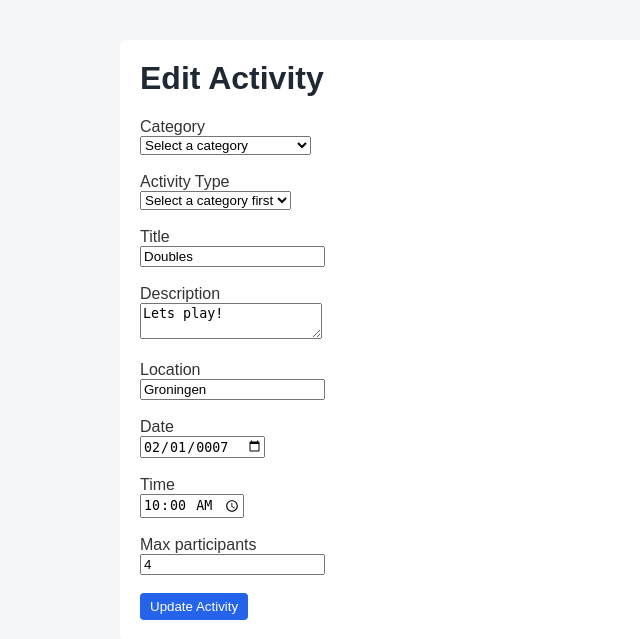
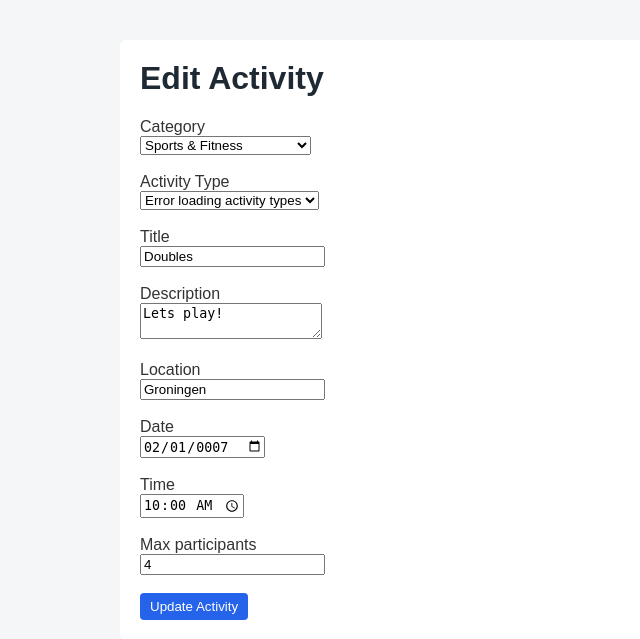
Before and after one commit to Lars511/DDWT_final_project, a Flask app: template app/templates/edit_activity.html in a window 1280 px wide. Shown: the part 42-681 px from the top of the page, without its empty margins (0-640 px from the left). Run offline with Flask 3, Linux system fonts and the light colour scheme; the template is opened without the code that fills it: values that come from a table or form of the project are taken from there, others are empty; data comes from the database, SQL or seed files in the repository; both versions use the stored data as it was after the commit.

Commit message:
fixed the pre-select problem while editing

```diff
--- a/app/templates/edit_activity.html
+++ b/app/templates/edit_activity.html
@@ -8,15 +8,15 @@
     <select name="category_id" id="category_id" required>
         <option value="">Select a category</option>
         {% for category in categories %}
-            <option value="{{ category.id }}">
+            <option value="{{ category.id }}"
+                {% if category.id == activity.category_id %}selected{% endif %}>
                 {{ category.name }}
             </option>
         {% endfor %}
     </select><br><br>
-
     <label>Activity Type</label><br>
     <select name="activity_type_id" id="activity_type_id" required>
-        <option value="">Select a category first</option>
+        <option value="">Loading activity types...</option>
     </select><br><br>
 
     <label>Title</label><br>
@@ -40,40 +40,57 @@
     <input type="number" name="max_participants"
            value="{{ activity.max_participants }}" min="1"><br><br>
 
-
     <button type="submit">Update Activity</button>
 
 </form>
+
 <script>
-    // Load activity types when category changes
-    document.getElementById('category_id').addEventListener('change', function() {
-        const categoryId = this.value;
-        const activityTypeSelect = document.getElementById('activity_type_id');
+document.addEventListener("DOMContentLoaded", function () {
+    const categorySelect = document.getElementById("category_id");
+    const activityTypeSelect = document.getElementById("activity_type_id");
 
-        // Clear current options
+    const selectedCategoryId = "{{ activity.category_id }}";
+    const selectedActivityTypeId = "{{ activity.activity_type_id }}";
+
+    function loadActivityTypes(categoryId, selectedTypeId = null) {
         activityTypeSelect.innerHTML = '<option value="">Loading...</option>';
 
-        if (categoryId) {
-            // Fetch activity types for this category
         fetch(`/api/activity-types/${categoryId}`)
             .then(response => response.json())
             .then(data => {
                 activityTypeSelect.innerHTML = '<option value="">Select activity type</option>';
+
                 data.forEach(type => {
-                        const option = document.createElement('option');
+                    const option = document.createElement("option");
                     option.value = type.id;
                     option.textContent = type.name;
+
+                    if (selectedTypeId && type.id == selectedTypeId) {
+                        option.selected = true;
+                    }
+
                     activityTypeSelect.appendChild(option);
                 });
             })
-                .catch(error => {
-                    console.error('Error loading activity types:', error);
-                    activityTypeSelect.innerHTML = '<option value="">Error loading types</option>';
+            .catch(() => {
+                activityTypeSelect.innerHTML = '<option value="">Error loading activity types</option>';
             });
+    }
+
+    // load activity types immediately on page load
+    if (selectedCategoryId) {
+        loadActivityTypes(selectedCategoryId, selectedActivityTypeId);
+    }
+
+    // reload activity types when category changes
+    categorySelect.addEventListener("change", function () {
+        if (this.value) {
+            loadActivityTypes(this.value);
         } else {
             activityTypeSelect.innerHTML = '<option value="">Select a category first</option>';
         }
     });
+});
 </script>
 
 {% endblock %}
```
Also changed, not shown: app/instance/activities.db. Lines whose indentation alone changed are shown as unchanged.
